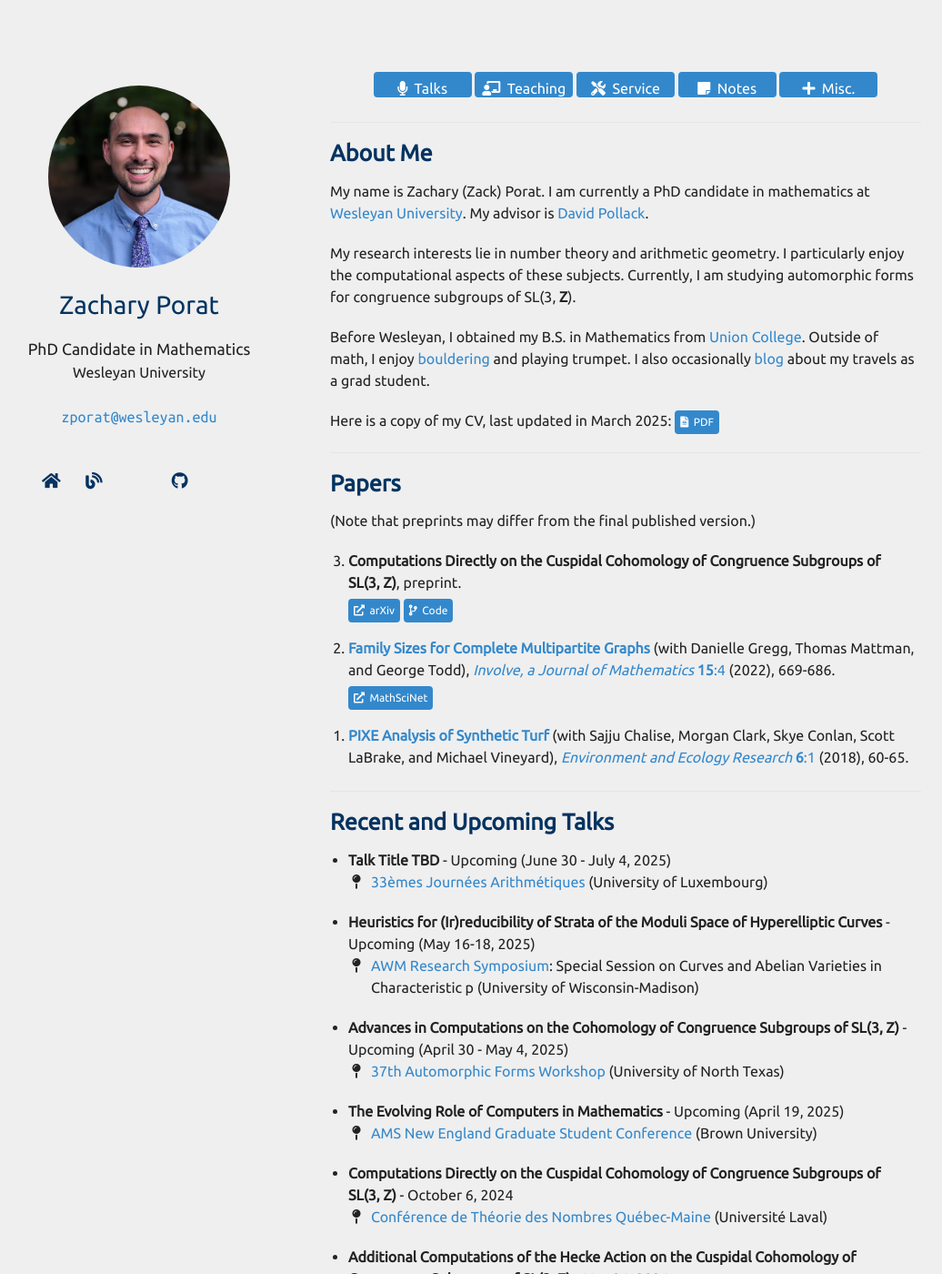
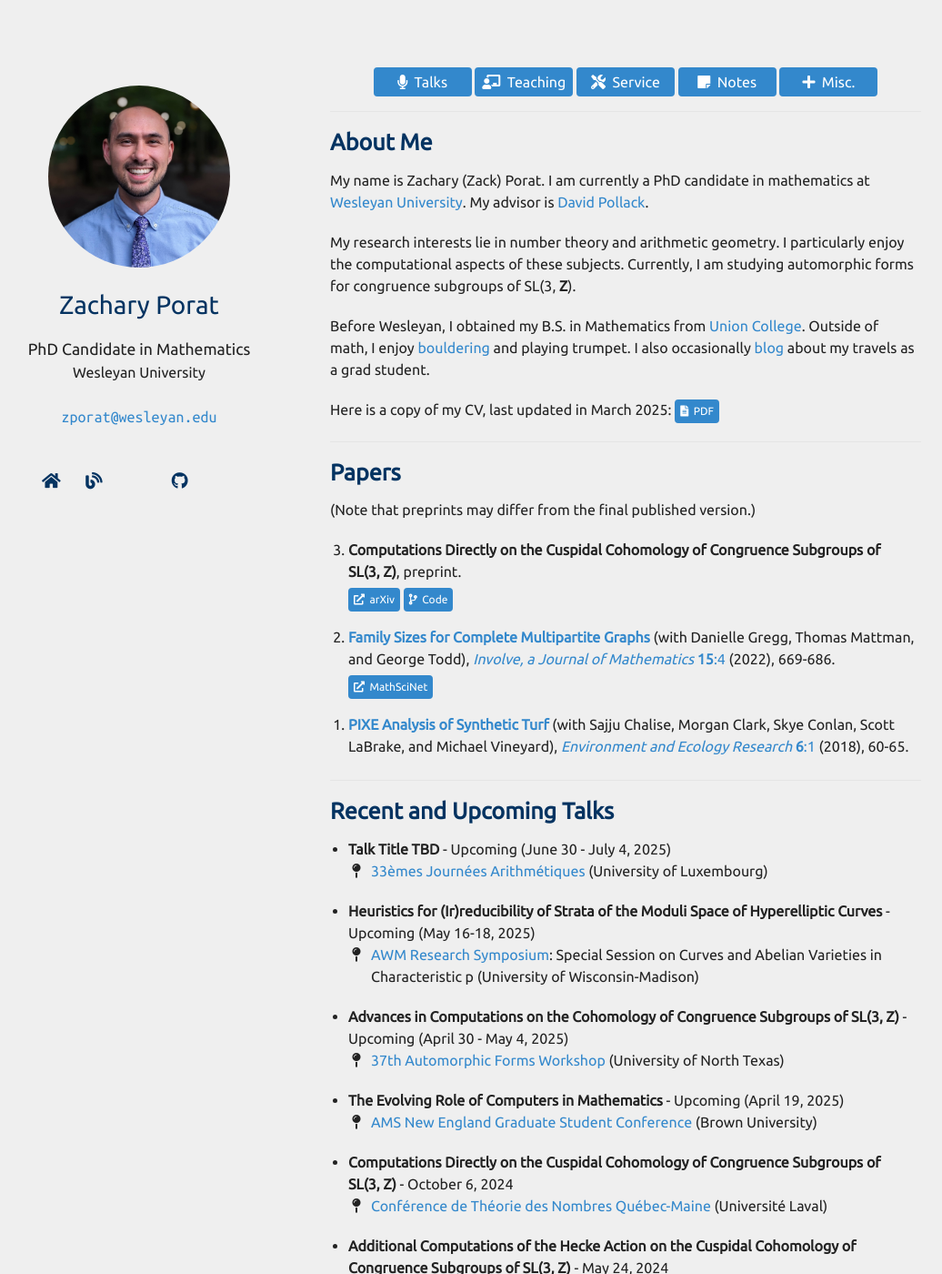
Before and after one commit to zporat/zporat.github.io, a Jekyll site: the page built from index.md, in a window 1280 px wide and 1400 px high. Shown: the whole window at 91% size, without its empty margins (102-1138 px from the left). Built offline with Jekyll 4.4.1, drawn with Linux system fonts in a browser that asks for light colours; nearby versions of some CDN libraries; a style sheet for code colours, icons or effects is not loaded.

Commit message:
css test

```diff
--- a/_sass/minimal-light-no-dark-mode.scss
+++ b/_sass/minimal-light-no-dark-mode.scss
@@ -553,8 +553,6 @@ footer {
 .navbar {
   text-align: center;
   margin-bottom: 1em;
-  line-height: 2em;
-  padding: 5px;
 }
 
 .navbutton {
@@ -562,12 +560,12 @@ footer {
   color: white;
   border: 2px solid #38C;
   transition-duration: 0.3s;
-  padding: 0px 4px 0px;
+  padding: 2px 4px 2px;
   border-radius: 4px;
   display: inline-block;
   width: 6em;
   text-align: center;
-  height:1.5em;
+  height: 1.5em;
 }
 
 .navbutton:hover {
```
